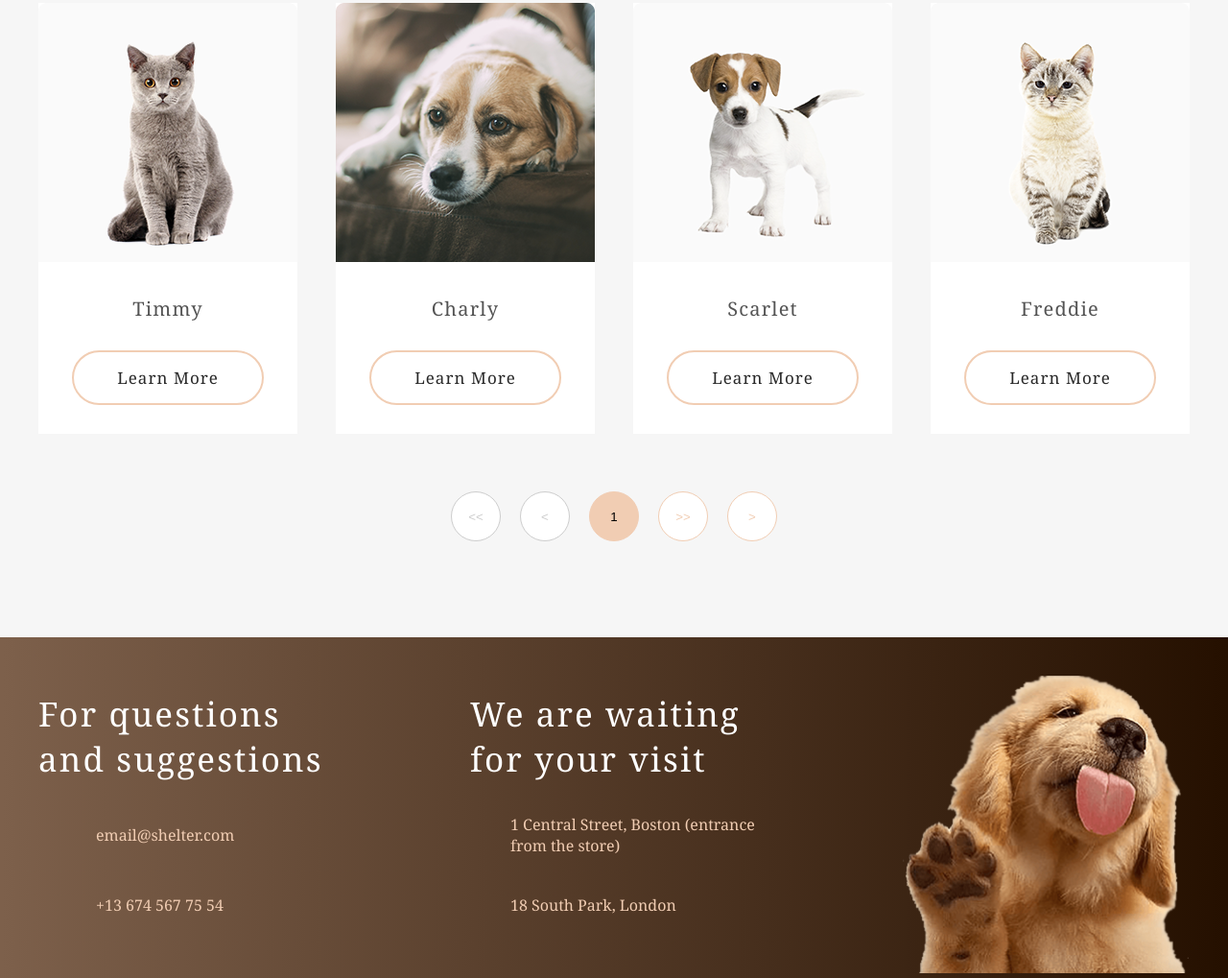
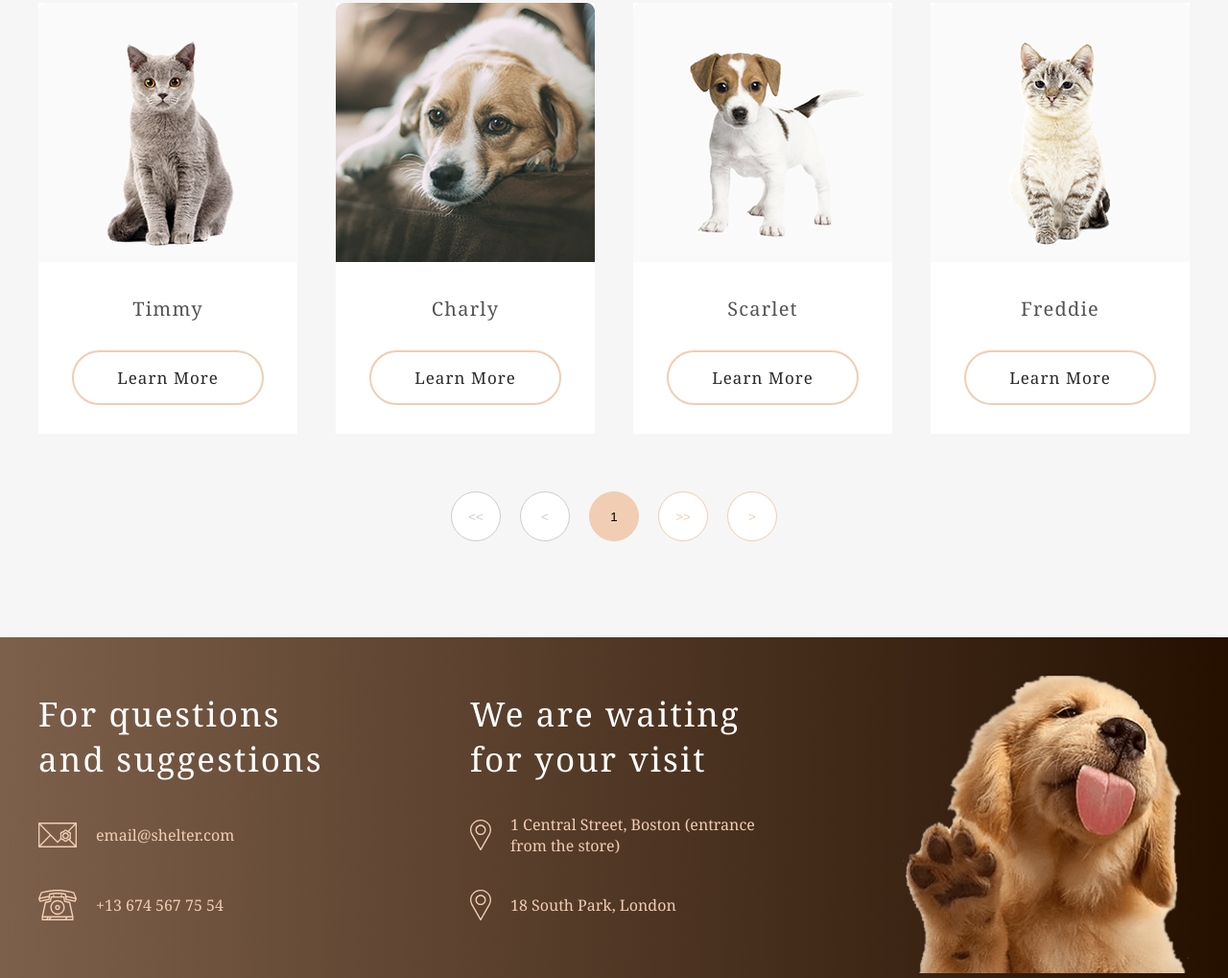
Before and after one commit to LouisaSapina/MyFreedom, a plain HTML site: page HW6.1/task1.html in a window 1280 px wide. Shown: the part 828-1847 px from the top of the page at 96% size. Drawn offline with Linux system fonts and the light colour scheme.

Commit message:
Исправила замечания

```diff
--- a/HW6.1/css/task1.css
+++ b/HW6.1/css/task1.css
@@ -178,14 +178,14 @@ footer a {
 }
 
 footer .email {
-    background: url(../images/icon-email.svg) no-repeat left center;
+    background: url(../icons/icon-email.svg) no-repeat left center;
 }
 
 footer .tel {
-    background: url(../images/icon-phone.svg) no-repeat left center;
+    background: url(../icons/icon-phone.svg) no-repeat left center;
 }
 
 footer .local {
-    background: url(../images/icon-marker.svg) no-repeat left center;
+    background: url(../icons/icon-marker.svg) no-repeat left center;
     padding-left: 42px;
 }
```
